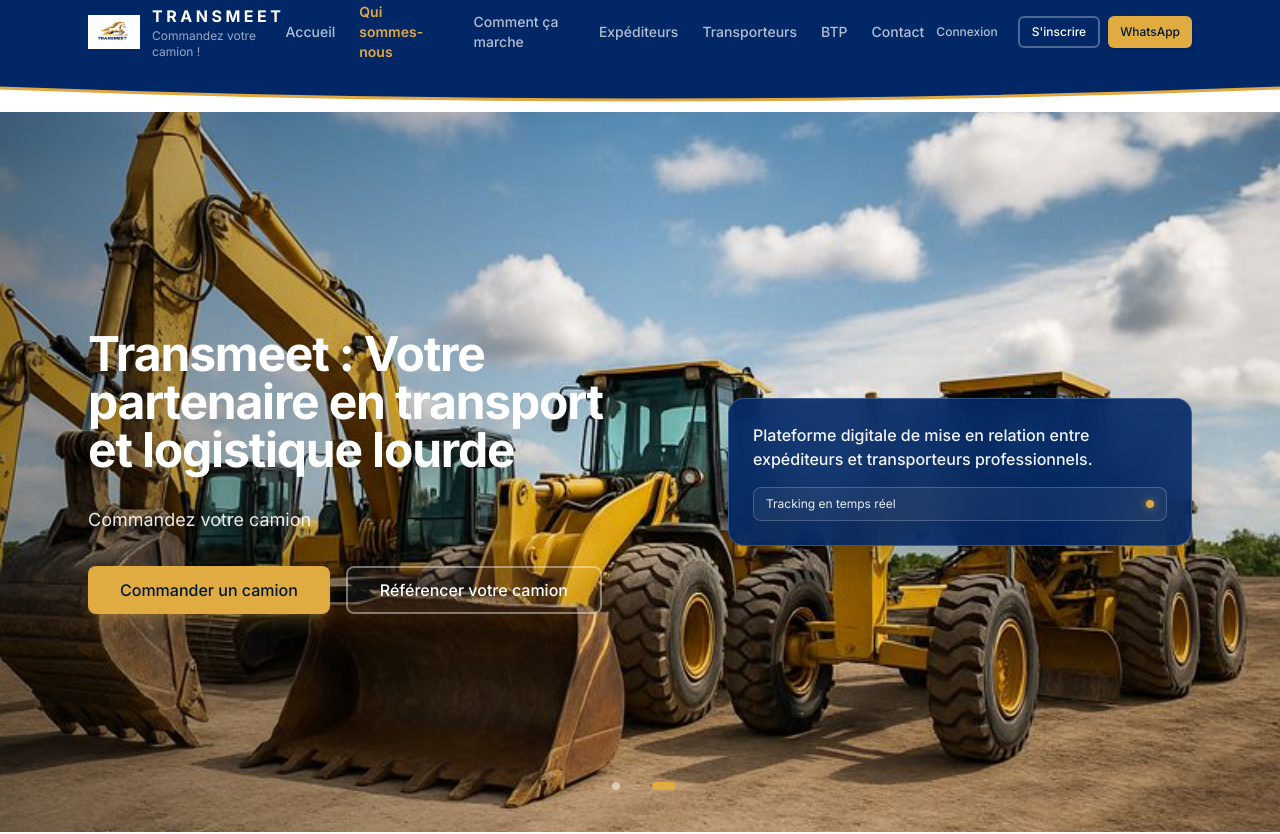
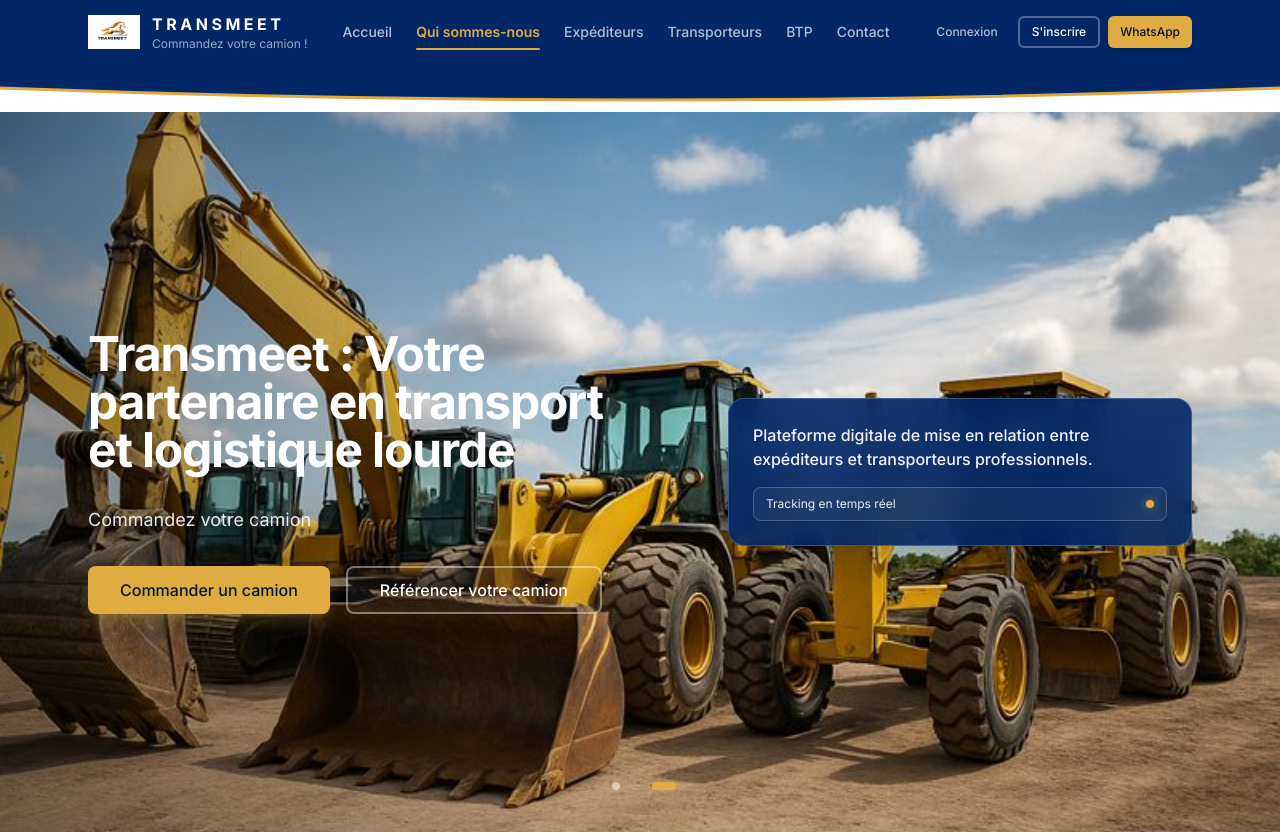
Before and after one commit to CHEzRIF21/transmeet-web, a Next.js app in the folder apps/web/: page / in a window 1280 px wide. Shown: the top 834 px of the page. Built offline with nearby package versions, Linux system fonts and the light colour scheme.

Commit message:
Initial commit

```diff
--- a/apps/web/src/app/(marketing)/page.tsx
+++ b/apps/web/src/app/(marketing)/page.tsx
@@ -13,11 +13,11 @@
     <div className="space-y-12 pb-16 md:space-y-24">
       <HeroSection />
       <AboutSection />
-      <HowItWorksSection />
       <TruckTypesSection />
       <ExpediteursTeaser />
       <TransporteursTeaser />
       <BTPTeaser />
+      <HowItWorksSection />
       <ValuesSection />
       <ContactTeaser />
     </div>
--- a/apps/web/src/components/layout/PublicFooter.tsx
+++ b/apps/web/src/components/layout/PublicFooter.tsx
@@ -83,11 +83,6 @@
                 </Link>
               </li>
               <li>
-                <Link href="/#comment-ca-marche" className="text-white/70 hover:text-white transition-colors">
-                  Comment ça marche
-                </Link>
-              </li>
-              <li>
                 <Link href="/#expediteurs" className="text-white/70 hover:text-white transition-colors">
                   Expéditeurs
                 </Link>
--- a/apps/web/src/components/layout/PublicHeader.tsx
+++ b/apps/web/src/components/layout/PublicHeader.tsx
@@ -20,7 +20,6 @@
 const NAV_ITEMS = [
   { href: "/", label: "Accueil" },
   { href: "/#qui-sommes-nous", label: "Qui sommes-nous" },
-  { href: "/#comment-ca-marche", label: "Comment ça marche" },
   { href: "/#expediteurs", label: "Expéditeurs" },
   { href: "/#transporteurs", label: "Transporteurs" },
   { href: "/#btp", label: "BTP" },
@@ -29,7 +28,6 @@
 
 const SECTION_IDS = [
   "qui-sommes-nous",
-  "comment-ca-marche",
   "expediteurs",
   "transporteurs",
   "btp",
```
